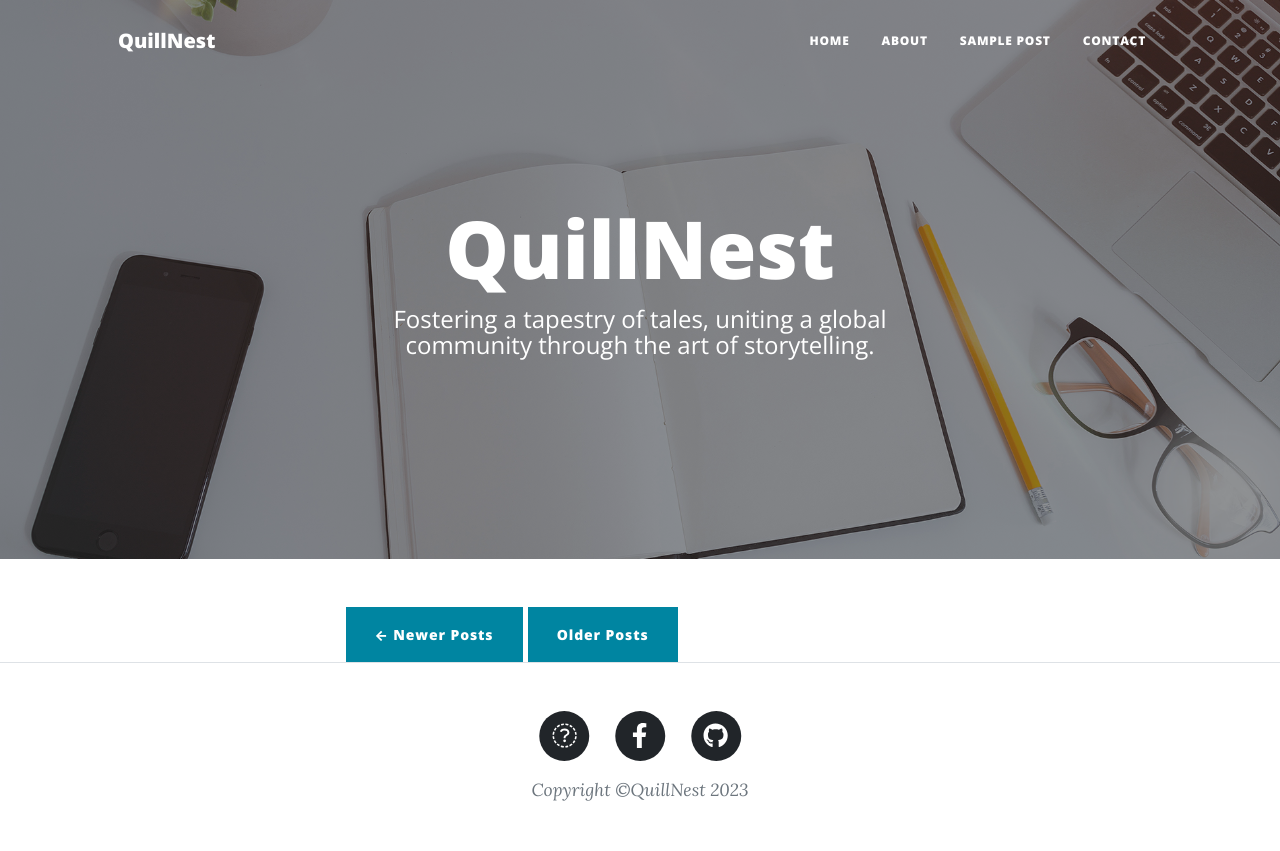
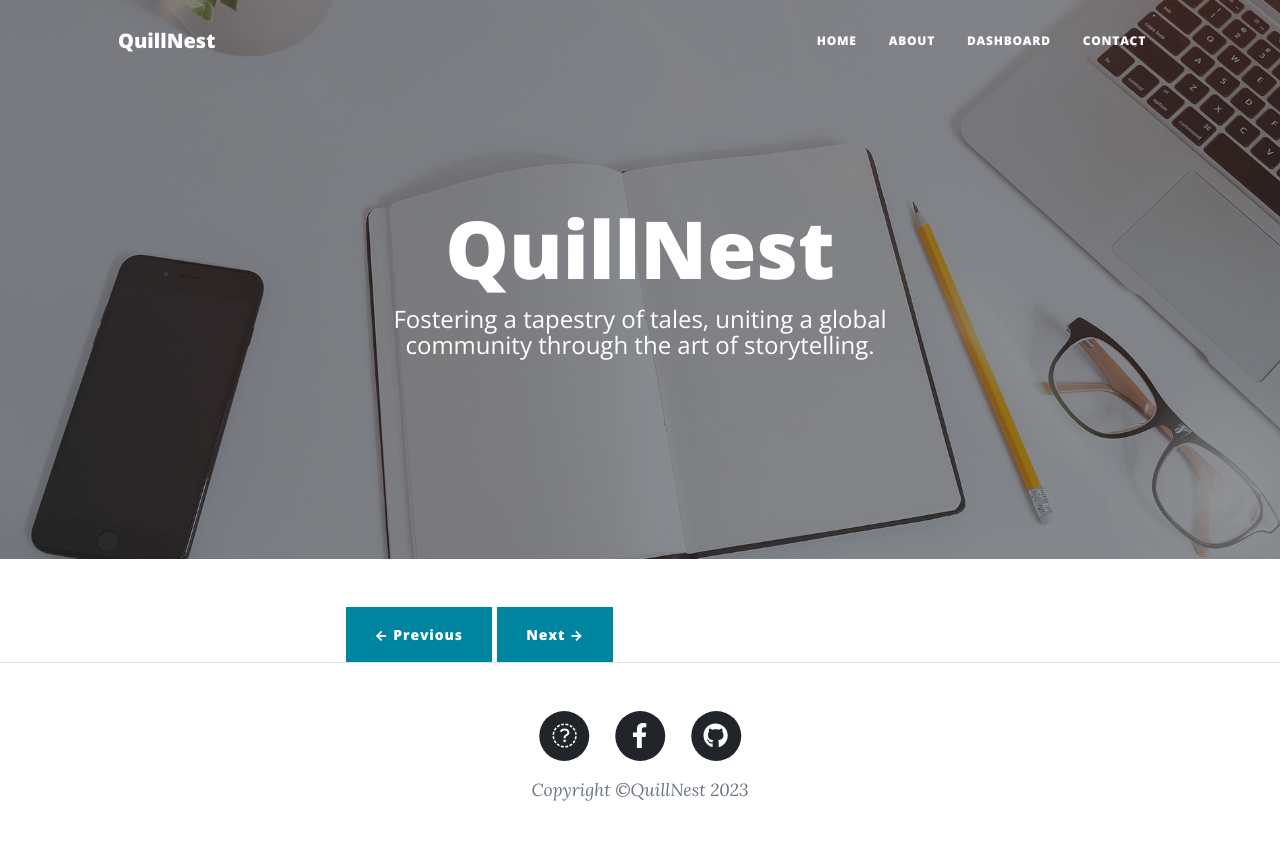
Before and after one commit to Shubham-122/QuillNest, a Flask app: page / in a window 1280 px wide. Run offline with Flask 3, Linux system fonts and the light colour scheme; some libraries are stand-ins or nearby versions.

Commit message:
Added a function to delete the posts and to Logout from the Admin Panel and completed the work of Pagination.

```diff
--- a/config.json
+++ b/config.json
@@ -10,10 +10,11 @@
         "blog_name":"QuillNest",
         "tag_line":"Fostering a tapestry of tales, uniting a global community through the art of storytelling.",
         "about_text": "Welcome to QuillNest, where creativity takes flight! At QuillNest, we're not just a team; we're a vibrant community of writers, thinkers, and creators united by the love of words. Our platform is more than a space to pen thoughts - it's a nurturing environment where ideas flourish, stories blossom, and connections thrive. From seasoned wordsmiths to budding authors, QuillNest is a haven for all. Join us on this literary journey, where the power of storytelling knows no bounds. Together, we're building a community that celebrates the beauty of expression and the joy of shared narratives. Welcome to QuillNest - where your words find wings!",
-        "no_of_posts": 5,
+        "no_of_posts": 2,
         "login_image":"login.svg",
         "admin_user":"shubham",
-        "admin_password":"jinja"
+        "admin_password":"jinja",
+        "upload_location":"E:\\Data_Science_Projects\\QuillNest\\static"
 
     }
 }
--- a/main.py
+++ b/main.py
@@ -1,7 +1,10 @@
 from flask import Flask, render_template, request, session, redirect
 from flask_sqlalchemy import SQLAlchemy
 from datetime import datetime
+from werkzeug.utils import secure_filename
+import os
 import json
+import math
 
 
 
@@ -12,6 +15,7 @@
 local_server= True
 app = Flask(__name__)
 app.secret_key = 'super-secret-key'
+app.config['UPLOAD_FOLDER'] = params['upload_location']
 
 
 
@@ -75,15 +79,68 @@
 
 
 
+
+
+
+@app.route("/uploader", methods= ['GET', 'POST'])
+def uploader():
+    if('user' in session and session['user']==params['admin_user']):
+
+        if (request.method == 'POST'):
+            f=request.files['file1']
+            f.save(os.path.join(app.config['UPLOAD_FOLDER'], secure_filename(f.filename)))
+            return "Uploaded Successfully"
+
+
+
+
+
+
+
+
 @app.route("/")
 def home():
-    posts = Posts.query.filter_by().all()[0:params['no_of_posts']]
-    return render_template('index.html', params=params, posts=posts)
+    posts = Posts.query.filter_by().all()
+    last=math.ceil(len(posts)/int(params['no_of_posts']))
+    #[0:params['no_of_posts']]
+
+    # Pagination Logic
+    page = request.args.get('page')
+    if(not str(page).isnumeric()):
+        page = 1
+    page = int(page)
+
+
+    posts= posts[(page-1)*int(params['no_of_posts']):(page-1)*int(params['no_of_posts'])+int(params['no_of_posts'])]
+    # First Page
+    if(page==1):
+        prev="#"
+        next="/?page="+ str(page+1)
+
+    # Last Page
+    elif(page==last):
+        prev="/?page="+ str(page-1)
+        next="#"
+
+    # Middle Page
+    else:
+        prev="/?page="+ str(page-1)
+        next="/?page="+ str(page+1)
+
+
+    return render_template('index.html', params=params, posts=posts, prev=prev, next=next)
+
+
+
 
 @app.route("/about")
 def about():
     name = "Shubham Sahai Saxena"
     return render_template('about.html', name= name, params=params)
+
+
+
+
 
 
 
@@ -125,6 +182,31 @@
 
 
 
+
+@app.route("/logout")
+def logout():
+    session.pop('user')
+    return redirect('/dashboard')
+
+
+
+
+
+
+
+@app.route("/delete/<string:sno>", methods= ['GET', 'POST'])
+def delete(sno):
+    if('user' in session and session['user']==params['admin_user']):
+        post = Posts.query.filter_by(sno=sno).first()
+        db.session.delete(post)
+        db.session.commit()
+    return redirect('/dashboard')
+
+
+
+
+
+
 @app.route("/contact", methods= ['GET', 'POST'])
 def contact():
     if(request.method=='POST'):
@@ -141,6 +223,13 @@
 
     return render_template('contact.html', params=params)
 
+
+
+
+
+
+
+
 @app.route("/post/<string:post_slug>", methods=['GET'])
 def post_route(post_slug):
     post= Posts.query.filter_by(slug=post_slug).first()
--- a/templates/edit.html
+++ b/templates/edit.html
@@ -53,7 +53,7 @@
                         </div>
 
                         <div class="form-floating">
-                            <input class="form-control" id="img_file" name="img_file" placeholder="Enter your image file here..." style="height: 12rem" value="img_file">
+                            <input class="form-control" id="img_file" name="img_file" placeholder="Enter your image file here..." style="height: 12rem" value="{{post.img_file}}">
                             <label for="img_file">Image File</label>
                         </div>
 
--- a/templates/index.html
+++ b/templates/index.html
@@ -48,10 +48,8 @@
 
                     <!-- Pager-->
                     <div class="clearfix">
-                        {% if number!=0 %}
-                        <a class="btn btn-primary float-left" href="/">&larr; Newer Posts</a>
-                        {% endif %}
-                        <a class="btn btn-primary float-right" href="">Older Posts</a>
+                        <a class="btn btn-primary float-left" href="{{prev}}">&larr; Previous</a>
+                        <a class="btn btn-primary float-right" href="{{next}}">Next &rarr;</a>
                     </div>
                 </div>
             </div>
--- a/templates/layout.html
+++ b/templates/layout.html
@@ -19,7 +19,7 @@
         <!-- Navigation-->
         <nav class="navbar navbar-expand-lg navbar-light" id="mainNav">
             <div class="container px-4 px-lg-5">
-                <a class="navbar-brand" href="index.html">{{params["blog_name"]}}</a>
+                <a class="navbar-brand" href="/">{{params["blog_name"]}}</a>
                 <button class="navbar-toggler" type="button" data-bs-toggle="collapse" data-bs-target="#navbarResponsive" aria-controls="navbarResponsive" aria-expanded="false" aria-label="Toggle navigation">
                     Menu
                     <i class="fas fa-bars"></i>
@@ -28,7 +28,7 @@
                     <ul class="navbar-nav ms-auto py-4 py-lg-0">
                         <li class="nav-item"><a class="nav-link px-lg-3 py-3 py-lg-4" href="/">Home</a></li>
                         <li class="nav-item"><a class="nav-link px-lg-3 py-3 py-lg-4" href="about">About</a></li>
-                        <li class="nav-item"><a class="nav-link px-lg-3 py-3 py-lg-4" href="post_route">Sample Post</a></li>
+                        <li class="nav-item"><a class="nav-link px-lg-3 py-3 py-lg-4" href="dashboard">Dashboard</a></li>
                         <li class="nav-item"><a class="nav-link px-lg-3 py-3 py-lg-4" href="contact">Contact</a></li>
                     </ul>
                 </div>
```
Also changed, not shown: templates/dashboard.html (+5 -2 lines).
